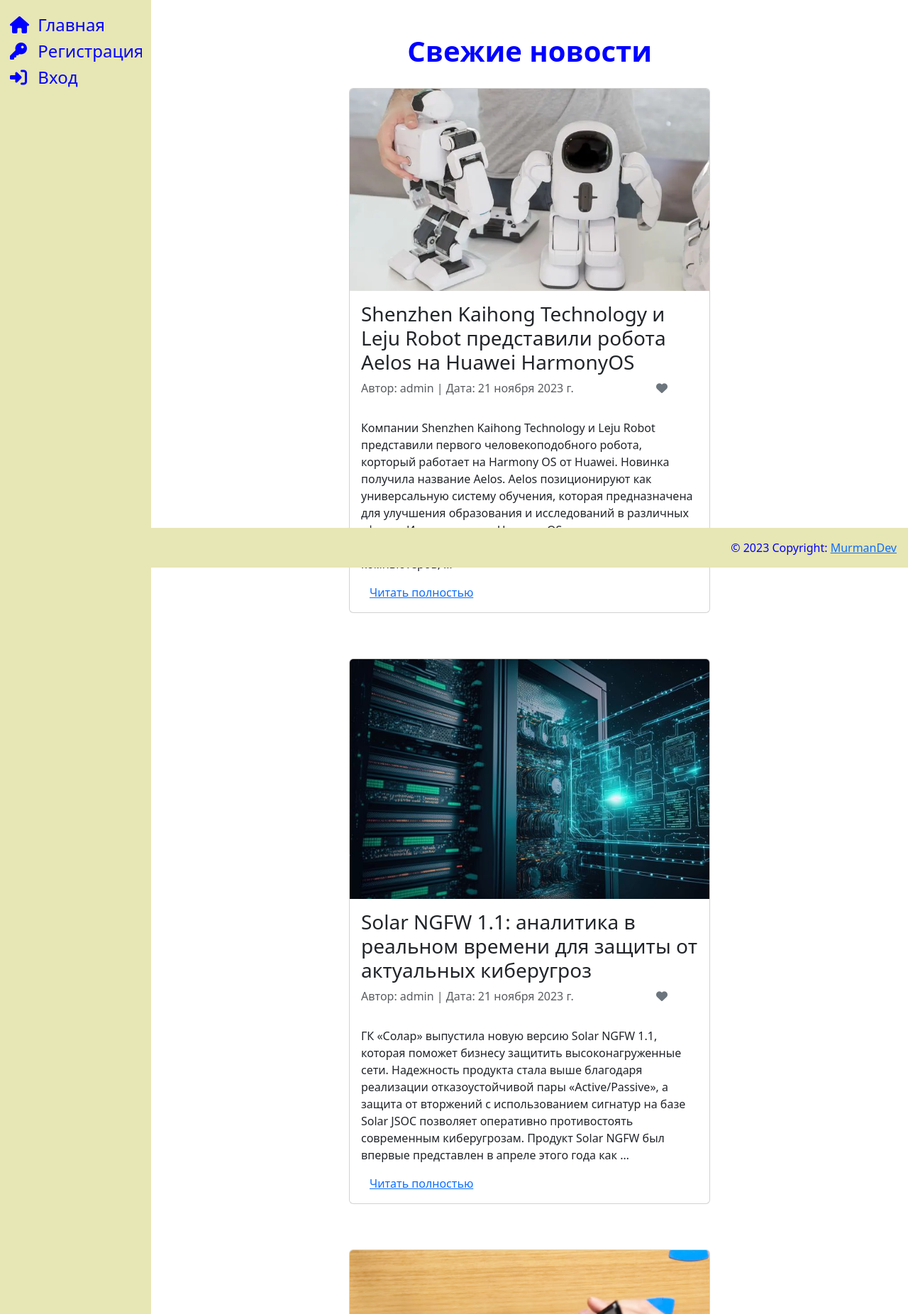
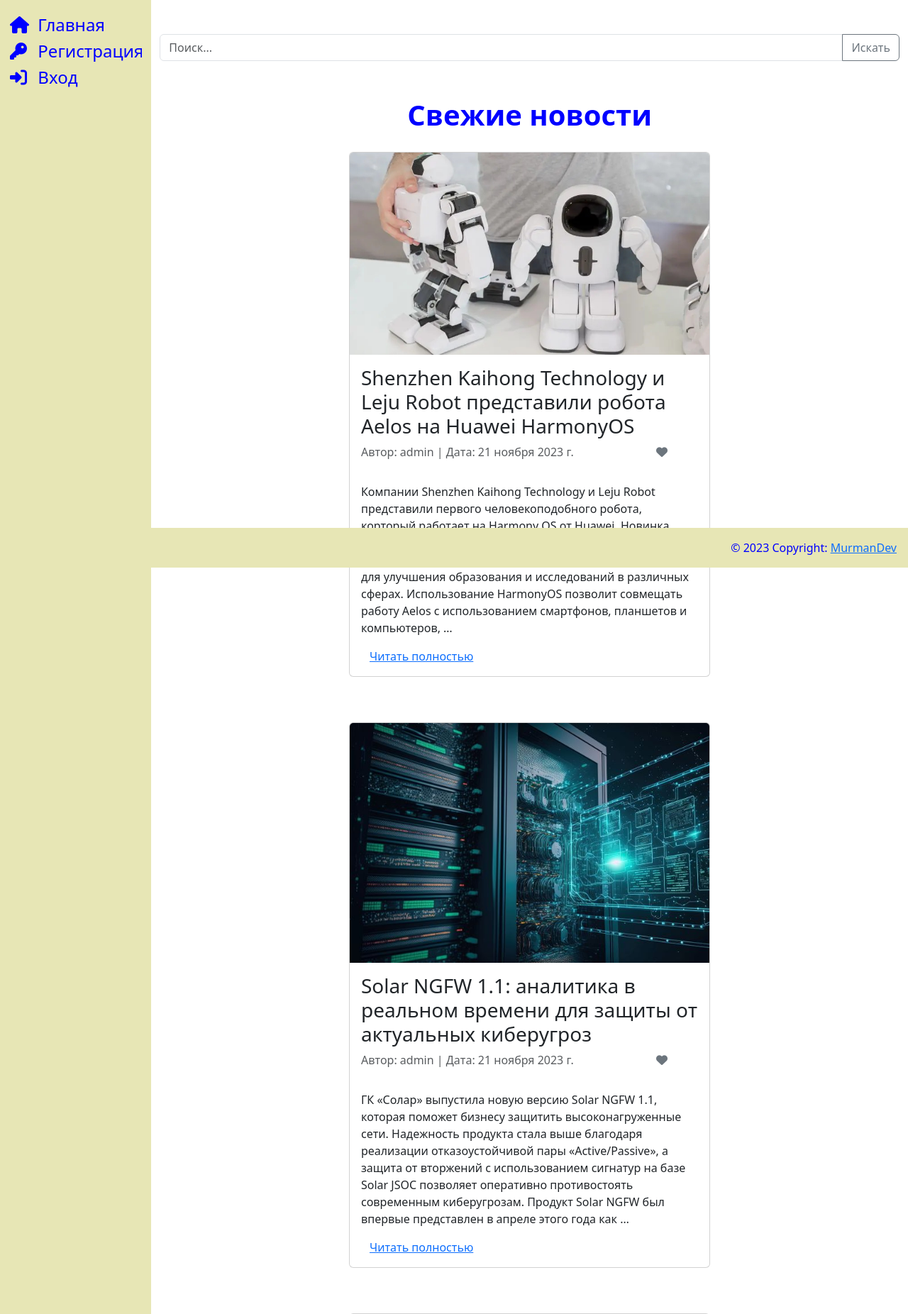
Before and after one commit to murmandev/dz-rtk, a Django app: page / in a window 1280 px wide. Shown: the top 1852 px of the page at 71% size. Run offline with Django 4.2, Linux system fonts and the light colour scheme; data comes from the database, SQL or seed files in the repository; both versions use the stored data as it was after the commit; data that the repository does not hold is empty; some libraries are stand-ins or nearby versions.

Commit message:
Добавил поиск, пока декоративно)

```diff
--- a/core/templates/core/index.html
+++ b/core/templates/core/index.html
@@ -1,6 +1,12 @@
 {% extends "core/base.html" %}
 
 {% block content %}
+    <div class="row">
+        <div class="input-group col-md-6 col-12 mx-md-auto mx-3 mt-5 mb-1 text-center">
+            <input type="text" class="form-control" placeholder="Поиск..." aria-label="Поиск..." aria-describedby="button-search">
+            <button class="btn btn-outline-secondary" type="button" id="button-search">Искать</button>
+        </div>
+    </div>
     <div class="row">
         <div class="col-md-6 col-12 mx-md-auto mx-3 mt-5 mb-1 text-center">
             <h1 class="fw-bolder colnav">Свежие новости</h1>
--- a/core/templates/core/nav.html
+++ b/core/templates/core/nav.html
@@ -76,6 +76,7 @@
             </div>
         </div>
 
+
     {% else %}
 
         <div class="row">
@@ -107,6 +108,4 @@
         </div>
     {% endif %}
 
-
-
 </div>
```
Also changed, not shown: db.sqlite3.
